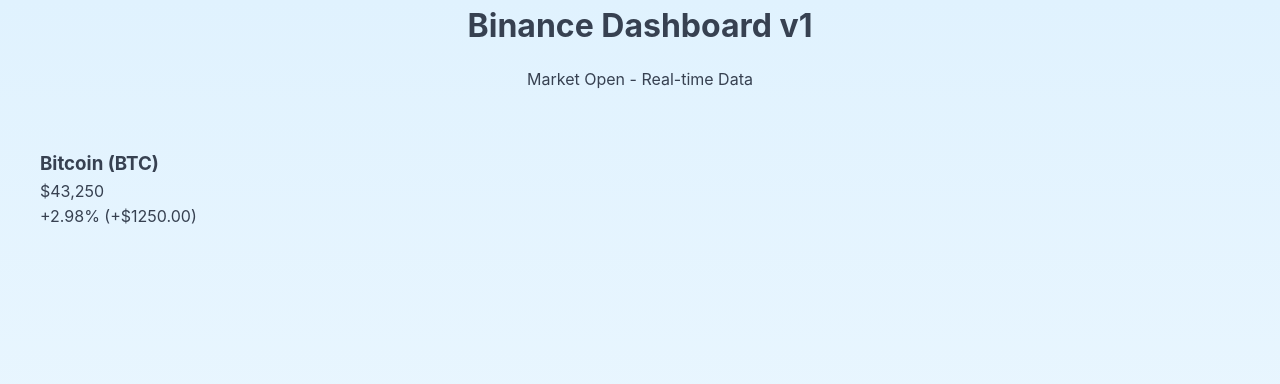
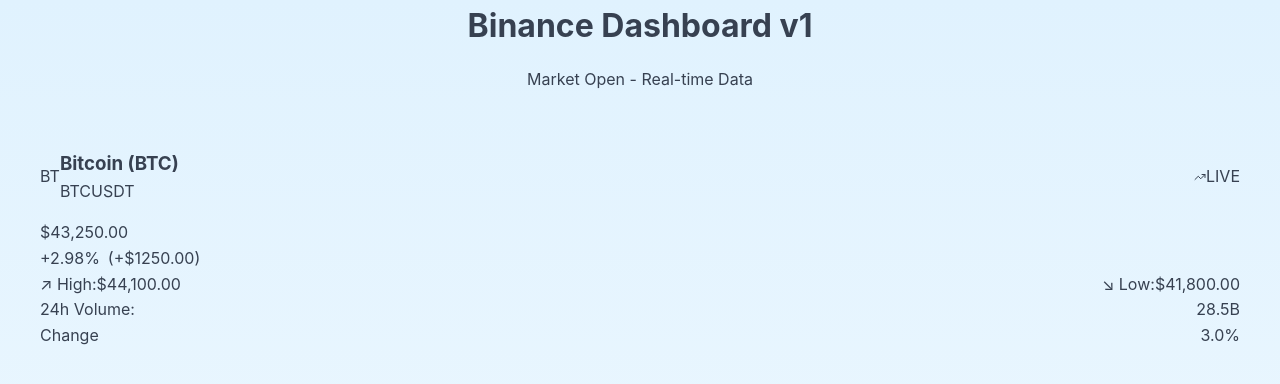
Before and after one commit to bzjay53/christmas, a React (Vite) app: page / in a window 1280 px wide. Shown: the top 384 px of the page. Built offline with nearby package versions, Linux system fonts and the light colour scheme.

Commit message:
Step 1: Test CryptoCard component integration

```diff
--- a/src/AppMinimal.tsx
+++ b/src/AppMinimal.tsx
@@ -1,4 +1,5 @@
 import React, { useState, useEffect } from 'react';
+import { CryptoCard } from './components/crypto/CryptoCard';
 import type { CryptoData } from './types/crypto';
 import './App.css';
 
@@ -30,13 +31,11 @@
 
         <div className="grid grid-cols-1 md:grid-cols-3 gap-6">
           {cryptoData.map(crypto => (
-            <div key={crypto.symbol} className="bg-gray-900/60 backdrop-blur-sm rounded-xl p-6 border border-gray-700/50">
-              <h3 className="text-white font-bold text-lg mb-2">{crypto.name}</h3>
-              <div className="text-white text-2xl font-bold">${crypto.price.toLocaleString()}</div>
-              <div className="text-green-400 text-lg font-semibold">
-                +{crypto.changePercent.toFixed(2)}% (+${crypto.change.toFixed(2)})
-              </div>
-            </div>
+            <CryptoCard
+              key={crypto.symbol}
+              crypto={crypto}
+              onClick={() => console.log('Crypto clicked:', crypto.symbol)}
+            />
           ))}
         </div>
       </div>
```
